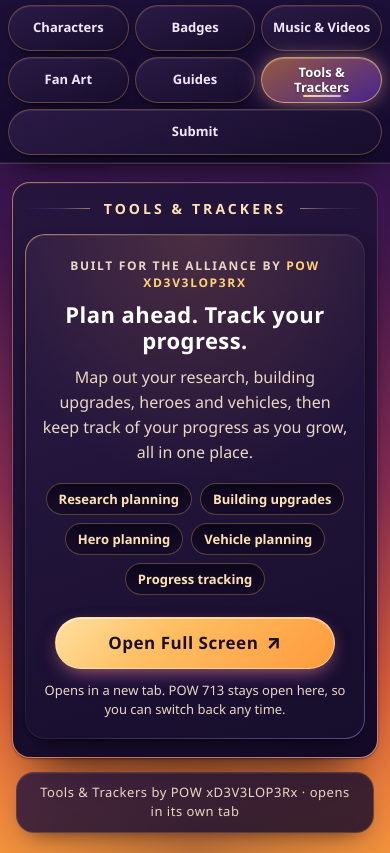
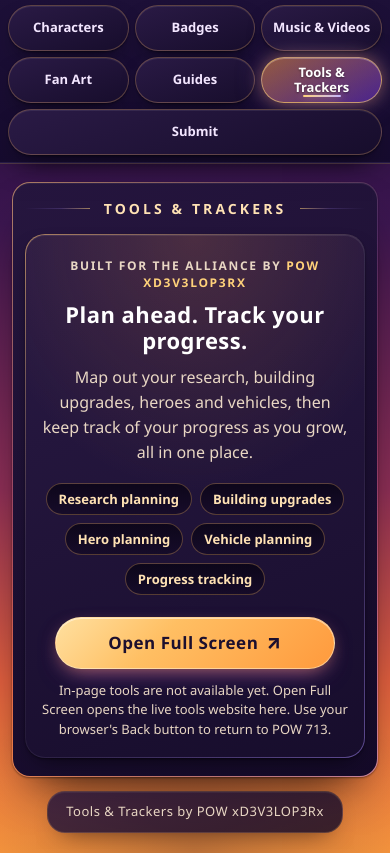
Before and after one commit to Conq86/alliance-roster, a plain HTML site: page index.html in a window 390 px wide. Both pictures are taken after a click on the button "Tools & Trackers". Shown: the part 101-954 px from the top of the page. Drawn offline with Linux system fonts and the light colour scheme.

Commit message:
Use direct tools navigation for installed phone app

```diff
--- a/index.html
+++ b/index.html
@@ -368,8 +368,8 @@
         <li>Vehicle planning</li>
         <li>Progress tracking</li>
       </ul>
-      <a id="toolsOpen" class="tools-open" href="https://lastztools.xd3v3lop3rx.dev/" target="_blank" rel="noopener noreferrer" aria-describedby="toolsHint">Open Full Screen <span class="tools-open-icon" aria-hidden="true">&#8599;</span></a>
-      <p id="toolsHint" class="tools-hint">Opens in a new tab. POW 713 stays open here, so you can switch back any time.</p>
+      <a id="toolsOpen" class="tools-open" href="https://lastztools.xd3v3lop3rx.dev/" rel="noreferrer" aria-describedby="toolsHint">Open Full Screen <span class="tools-open-icon" aria-hidden="true">&#8599;</span></a>
+      <p id="toolsHint" class="tools-hint">In-page tools are not available yet. Open Full Screen opens the live tools website here. Use your browser's Back button to return to POW 713.</p>
     </div>
   </section>
   <section id="submitHub" class="submit-hub" aria-labelledby="submitHeading" hidden>
--- a/showcase.css
+++ b/showcase.css
@@ -503,7 +503,7 @@ header p::after {
 }
 @media (prefers-reduced-motion: reduce) { .wb-thumb, .wb-contents-toggle::after { transition: none; } }
 
-/* ---- Tools & Trackers landing (static launch card; the tools open in their own tab) ---- */
+/* ---- Tools & Trackers landing (static launch card; the tools open in the same tab) ---- */
 .tools-card {
   max-width: 620px; margin: 0 auto; padding: 26px 22px 22px; text-align: center;
   border: 1px solid transparent; border-radius: 20px;
--- a/tools.js
+++ b/tools.js
@@ -1,8 +1,9 @@
 (function () {
   'use strict';
   // Tools & Trackers landing hub. The tools site does not allow being shown inside other
-  // pages, so this is a static launch card (markup in index.html) that opens it in its own
-  // tab. Nothing external is requested until a member clicks the link. See README.
+  // pages, so this is a static launch card (markup in index.html) with an ordinary same-tab
+  // link to it; members use the browser's Back button to return. Nothing external is
+  // requested until a member clicks the link. See README.
   var $ = function (id) { return document.getElementById(id); };
   var hub = $('toolsHub');
 
@@ -10,7 +11,7 @@
     show: function () {
       hub.hidden = false;
       $('gallerySubtitle').textContent = 'TOOLS & TRACKERS';
-      $('galleryArtNote').textContent = 'Tools & Trackers by POW xD3V3LOP3Rx · opens in its own tab';
+      $('galleryArtNote').textContent = 'Tools & Trackers by POW xD3V3LOP3Rx';
       document.title = 'Tools & Trackers | POW 713';
     },
     hide: function () { hub.hidden = true; }
```
Also changed, not shown: 1 other file.
